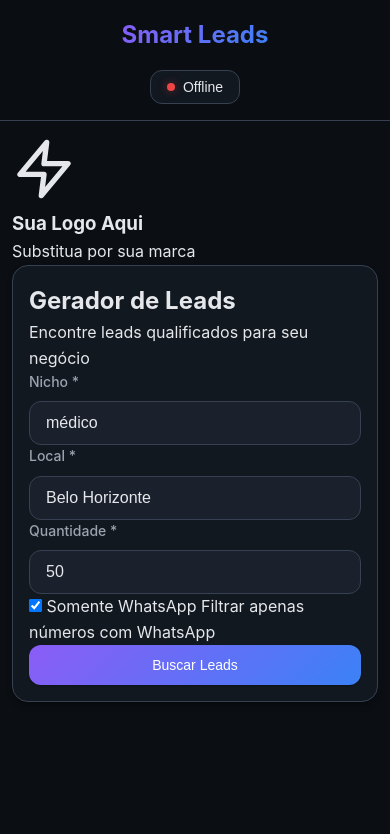
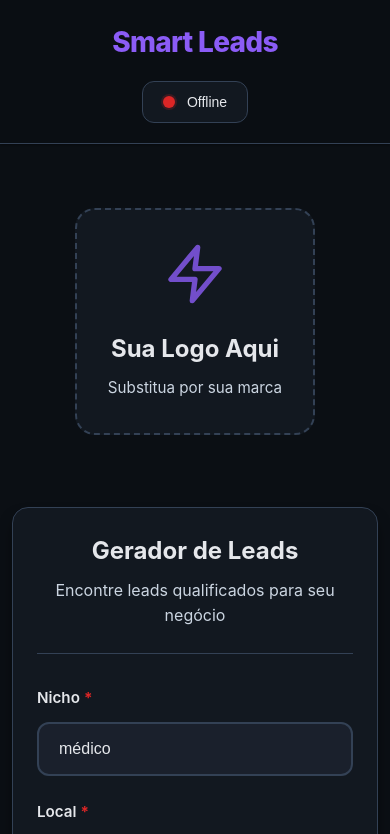
Before and after one commit to rxfxelx/CLICKLEADS_FRONTEND, a plain HTML site: page index.html in a window 390 px wide. Shown: the top 834 px of the page. Drawn offline with Linux system fonts and the light colour scheme; no server answers.

Commit message:
Update styles.css

```diff
--- a/styles.css
+++ b/styles.css
@@ -1,4 +1,4 @@
-/* Reset e base */
+/* Reset e configurações base */
 * {
   margin: 0;
   padding: 0;
@@ -6,26 +6,31 @@
 }
 
 :root {
+  /* Updated color scheme to match new specifications */
   --bg-primary: #0b0f14;
   --bg-secondary: #121820;
   --bg-tertiary: #1a202c;
+  --bg-card: #121820;
   --text-primary: #e5e7eb;
-  --text-secondary: #9ca3af;
-  --text-muted: #6b7280;
+  --text-secondary: #cbd5e1;
+  --text-muted: #64748b;
   --accent-primary: #8b5cf6;
-  --accent-secondary: #3b82f6;
-  --accent-gradient: linear-gradient(135deg, #8b5cf6 0%, #3b82f6 100%);
-  --border-color: #374151;
-  --border-hover: #4b5563;
-  --success: #10b981;
-  --error: #ef4444;
-  --warning: #f59e0b;
-  --shadow-sm: 0 1px 2px 0 rgba(0, 0, 0, 0.3);
-  --shadow-md: 0 4px 6px -1px rgba(0, 0, 0, 0.4);
-  --shadow-lg: 0 10px 15px -3px rgba(0, 0, 0, 0.5);
+  --accent-secondary: #7c3aed;
+  --accent-light: #a78bfa;
+  --accent-hover: #6d28d9;
+  --border-color: #334155;
+  --border-hover: #475569;
+  --success: #059669;
+  --error: #dc2626;
+  --warning: #d97706;
+  --shadow-sm: 0 1px 2px 0 rgba(0, 0, 0, 0.4);
+  --shadow-md: 0 4px 6px -1px rgba(0, 0, 0, 0.5);
+  --shadow-lg: 0 10px 15px -3px rgba(0, 0, 0, 0.6);
+  --shadow-xl: 0 20px 25px -5px rgba(0, 0, 0, 0.7);
   --radius: 12px;
   --radius-lg: 16px;
-  --transition: all 0.2s cubic-bezier(0.4, 0, 0.2, 1);
+  --radius-xl: 20px;
+  --transition: all 0.3s cubic-bezier(0.4, 0, 0.2, 1);
 }
 
 body {
@@ -34,12 +39,14 @@ body {
   color: var(--text-primary);
   line-height: 1.6;
   min-height: 100vh;
+  -webkit-font-smoothing: antialiased;
+  -moz-osx-font-smoothing: grayscale;
 }
 
 .container {
   max-width: 1200px;
   margin: 0 auto;
-  padding: 0 1rem;
+  padding: 0 1.5rem;
 }
 
 /* Header */
@@ -47,10 +54,11 @@ body {
   position: sticky;
   top: 0;
   background: rgba(11, 15, 20, 0.95);
-  backdrop-filter: blur(10px);
+  backdrop-filter: blur(20px);
   border-bottom: 1px solid var(--border-color);
-  padding: 1rem 0;
+  padding: 1.25rem 0;
   z-index: 100;
+  box-shadow: var(--shadow-sm);
 }
 
 .header .container {
@@ -60,36 +68,35 @@ body {
 }
 
 .logo {
-  font-size: 1.75rem;
-  font-weight: 700;
-  background: var(--accent-gradient);
-  -webkit-background-clip: text;
-  -webkit-text-fill-color: transparent;
-  background-clip: text;
+  font-size: 2rem;
+  font-weight: 800;
+  color: var(--accent-primary);
+  letter-spacing: -0.025em;
 }
 
 .status-btn {
   display: flex;
   align-items: center;
-  gap: 0.5rem;
+  gap: 0.75rem;
   background: var(--bg-secondary);
   border: 1px solid var(--border-color);
   color: var(--text-primary);
-  padding: 0.5rem 1rem;
+  padding: 0.75rem 1.25rem;
   border-radius: var(--radius);
   cursor: pointer;
   transition: var(--transition);
   font-size: 0.875rem;
+  font-weight: 500;
 }
 
 .status-btn:hover {
   border-color: var(--border-hover);
-  transform: translateY(-1px);
+  background: var(--bg-tertiary);
 }
 
 .status-indicator {
-  width: 8px;
-  height: 8px;
+  width: 0.75rem;
+  height: 0.75rem;
   border-radius: 50%;
   background: var(--text-muted);
   transition: var(--transition);
@@ -97,100 +104,244 @@ body {
 
 .status-indicator.online {
   background: var(--success);
-  box-shadow: 0 0 8px rgba(16, 185, 129, 0.4);
+  box-shadow: 0 0 0 2px rgba(5, 150, 105, 0.2);
 }
 
 .status-indicator.offline {
   background: var(--error);
-  box-shadow: 0 0 8px rgba(239, 68, 68, 0.4);
+  box-shadow: 0 0 0 2px rgba(220, 38, 38, 0.2);
 }
 
-/* Main */
+/* Main content */
 .main {
-  padding: 2rem 0;
+  padding: 3rem 0;
+  min-height: calc(100vh - 100px);
+}
+
+/* Enhanced logo section with professional styling and better positioning */
+.logo-section {
+  display: flex;
+  justify-content: center;
+  margin-bottom: 4rem;
+  padding: 3rem 0;
+}
+
+.company-logo-container {
+  display: flex;
+  justify-content: center;
+  align-items: center;
+}
+
+.company-logo-placeholder {
+  display: flex;
+  flex-direction: column;
+  align-items: center;
+  gap: 1.5rem;
+  padding: 3rem 2rem;
+  background: var(--bg-card);
+  border: 2px dashed var(--border-color);
+  border-radius: var(--radius-xl);
+  transition: var(--transition);
+  min-width: 280px;
+  text-align: center;
+}
+
+.company-logo-placeholder:hover {
+  border-color: var(--accent-primary);
+  background: rgba(139, 92, 246, 0.05);
+}
+
+.logo-icon {
+  width: 80px;
+  height: 80px;
+  color: var(--accent-primary);
+  opacity: 0.8;
+}
+
+.logo-placeholder-text h3 {
+  font-size: 1.5rem;
+  font-weight: 700;
+  color: var(--text-primary);
+  margin-bottom: 0.5rem;
+}
+
+.logo-placeholder-text p {
+  color: var(--text-secondary);
+  font-size: 0.95rem;
+}
+
+/* Enhanced form section with better structure and professional styling */
+.form-section {
+  display: flex;
+  justify-content: center;
+  margin-bottom: 3rem;
+}
+
+.form-header {
+  text-align: center;
+  margin-bottom: 2rem;
+  padding-bottom: 1.5rem;
+  border-bottom: 1px solid var(--border-color);
+}
+
+.form-header h2 {
+  font-size: 1.75rem;
+  font-weight: 700;
+  color: var(--text-primary);
+  margin-bottom: 0.5rem;
+}
+
+.form-header p {
+  color: var(--text-secondary);
+  font-size: 1rem;
 }
 
 /* Cards */
 .card {
-  background: var(--bg-secondary);
+  background: var(--bg-card);
   border: 1px solid var(--border-color);
   border-radius: var(--radius-lg);
-  padding: 1.5rem;
-  box-shadow: var(--shadow-md);
+  padding: 2.5rem;
+  box-shadow: var(--shadow-lg);
   transition: var(--transition);
+  backdrop-filter: blur(10px);
 }
 
 .card:hover {
   border-color: var(--border-hover);
-  box-shadow: var(--shadow-lg);
+  box-shadow: var(--shadow-xl);
+  transform: translateY(-1px);
 }
 
 .form-card {
-  margin-bottom: 2rem;
+  max-width: 500px;
+  width: 100%;
 }
 
-/* Form */
-.form-grid {
-  display: grid;
-  grid-template-columns: repeat(auto-fit, minmax(200px, 1fr));
-  gap: 1.5rem;
-  align-items: end;
+/* Improved form styling with better spacing and visual hierarchy */
+.form-container {
+  display: flex;
+  flex-direction: column;
+  gap: 2rem;
 }
 
 .form-group {
   display: flex;
   flex-direction: column;
-  gap: 0.5rem;
+  gap: 0.75rem;
 }
 
 .form-label {
-  font-size: 0.875rem;
-  font-weight: 500;
-  color: var(--text-secondary);
+  display: flex;
+  align-items: center;
+  gap: 0.25rem;
+  font-size: 0.95rem;
+  font-weight: 600;
+  color: var(--text-primary);
+}
+
+.label-text {
+  color: var(--text-primary);
+}
+
+.label-required {
+  color: var(--error);
+  font-weight: 700;
 }
 
 .form-input {
   background: var(--bg-tertiary);
-  border: 1px solid var(--border-color);
+  border: 2px solid var(--border-color);
   color: var(--text-primary);
-  padding: 0.75rem 1rem;
+  padding: 1.25rem 1.5rem;
   border-radius: var(--radius);
   font-size: 1rem;
   transition: var(--transition);
+  width: 100%;
+  font-weight: 500;
 }
 
 .form-input:focus {
   outline: none;
   border-color: var(--accent-primary);
-  box-shadow: 0 0 0 3px rgba(139, 92, 246, 0.1);
+  background: var(--bg-secondary);
+  box-shadow: 0 0 0 4px rgba(139, 92, 246, 0.1);
+  transform: translateY(-1px);
 }
 
 .form-input::placeholder {
   color: var(--text-muted);
+  font-weight: 400;
+}
+
+/* Added checkbox styling for WhatsApp option */
+.checkbox-group {
+  display: flex;
+  align-items: flex-start;
+  gap: 1rem;
+  padding: 1rem;
+  background: var(--bg-tertiary);
+  border: 2px solid var(--border-color);
+  border-radius: var(--radius);
+  transition: var(--transition);
+}
+
+.checkbox-group:hover {
+  border-color: var(--border-hover);
+}
+
+.form-checkbox {
+  width: 1.25rem;
+  height: 1.25rem;
+  accent-color: var(--accent-primary);
+  cursor: pointer;
+  margin-top: 0.125rem;
+}
+
+.checkbox-label {
+  display: flex;
+  flex-direction: column;
+  gap: 0.25rem;
+  cursor: pointer;
+  flex: 1;
+}
+
+.checkbox-text {
+  font-size: 1rem;
+  font-weight: 600;
+  color: var(--text-primary);
+}
+
+.checkbox-description {
+  font-size: 0.875rem;
+  color: var(--text-secondary);
 }
 
 .form-actions {
   display: flex;
+  flex-direction: column;
   gap: 1rem;
-  align-items: center;
+  margin-top: 1.5rem;
 }
 
-/* Buttons */
+/* Enhanced button styling with solid colors */
 .btn {
   position: relative;
   display: inline-flex;
   align-items: center;
   justify-content: center;
-  gap: 0.5rem;
-  padding: 0.75rem 1.5rem;
+  gap: 0.75rem;
+  padding: 1.25rem 2rem;
   border: none;
   border-radius: var(--radius);
-  font-size: 0.875rem;
-  font-weight: 500;
+  font-size: 1.1rem;
+  font-weight: 600;
   cursor: pointer;
   transition: var(--transition);
   text-decoration: none;
   overflow: hidden;
+  width: 100%;
+  letter-spacing: 0.025em;
 }
 
 .btn:disabled {
@@ -199,54 +350,63 @@ body {
 }
 
 .btn-primary {
-  background: var(--accent-gradient);
+  background: var(--accent-primary);
   color: white;
-  box-shadow: var(--shadow-sm);
+  box-shadow: var(--shadow-md);
+  border: 2px solid var(--accent-primary);
 }
 
 .btn-primary:hover:not(:disabled) {
+  background: var(--accent-hover);
+  border-color: var(--accent-hover);
   transform: translateY(-2px);
-  box-shadow: var(--shadow-md);
+  box-shadow: var(--shadow-lg);
 }
 
 .btn-secondary {
   background: var(--bg-tertiary);
   color: var(--text-primary);
-  border: 1px solid var(--border-color);
+  border: 2px solid var(--border-color);
 }
 
 .btn-secondary:hover:not(:disabled) {
   border-color: var(--border-hover);
   background: var(--bg-secondary);
+  transform: translateY(-1px);
 }
 
 .btn-success {
   background: var(--success);
   color: white;
-  box-shadow: var(--shadow-sm);
+  box-shadow: var(--shadow-md);
+  border: 2px solid var(--success);
 }
 
 .btn-success:hover:not(:disabled) {
+  background: #047857;
+  border-color: #047857;
   transform: translateY(-2px);
-  box-shadow: var(--shadow-md);
+  box-shadow: var(--shadow-lg);
+}
+
+/* Loading state */
+.btn.loading .btn-text {
+  opacity: 0;
 }
 
 .btn-spinner {
-  width: 16px;
-  height: 16px;
+  position: absolute;
+  width: 1.25rem;
+  height: 1.25rem;
   border: 2px solid transparent;
   border-top: 2px solid currentColor;
   border-radius: 50%;
   animation: spin 1s linear infinite;
-  display: none;
-}
-
-.btn.loading .btn-text {
   opacity: 0;
 }
 
 .btn.loading .btn-spinner {
-  display: block;
+  opacity: 1;
 }
 
 @keyframes spin {
@@ -255,7 +415,7 @@ body {
   }
 }
 
-/* Progress */
+/* Progress section */
 .progress-section {
   margin-bottom: 2rem;
 }
@@ -264,44 +424,76 @@ body {
   display: flex;
   justify-content: space-between;
   align-items: center;
+  margin-bottom: 1.5rem;
+  gap: 1rem;
+}
+
+.progress-text {
+  font-size: 1.1rem;
+  font-weight: 600;
+  color: var(--text-primary);
+}
+
+.progress-bar-container {
+  width: 100%;
+  height: 0.75rem;
+  background: var(--bg-tertiary);
+  border-radius: var(--radius);
+  overflow: hidden;
   margin-bottom: 1rem;
 }
 
-.progress-text {
-  font-size: 0.875rem;
-  color: var(--text-secondary);
-  font-weight: 500;
+.progress-bar {
+  height: 100%;
+  background: linear-gradient(90deg, var(--accent-primary), var(--accent-light));
+  border-radius: var(--radius);
+  transition: width 0.3s ease;
+  width: 0%;
 }
 
-.progress-bar-container {
-  background: var(--bg-tertiary);
+/* Added exhausted warning styling */
+.exhausted-warning {
+  display: flex;
+  align-items: center;
+  gap: 1rem;
+  padding: 1rem;
+  background: rgba(217, 119, 6, 0.1);
+  border: 1px solid var(--warning);
   border-radius: var(--radius);
-  height: 8px;
-  overflow: hidden;
+  margin-top: 1rem;
 }
 
-.progress-bar {
-  background: var(--accent-gradient);
-  height: 100%;
-  width: 0%;
-  transition: width 0.3s ease;
-  border-radius: var(--radius);
+.warning-icon {
+  font-size: 1.5rem;
+  flex-shrink: 0;
 }
 
-/* Table */
+.warning-text {
+  color: var(--text-primary);
+  font-size: 0.95rem;
+  line-height: 1.5;
+}
+
+.warning-text strong {
+  color: var(--warning);
+}
+
+/* Results section */
 .results-section {
   margin-bottom: 2rem;
 }
 
 .table-container {
-  overflow-x: auto;
+  max-height: 400px;
+  overflow-y: auto;
   border-radius: var(--radius);
+  border: 1px solid var(--border-color);
 }
 
 .results-table {
   width: 100%;
   border-collapse: collapse;
-  font-size: 0.875rem;
+  background: var(--bg-secondary);
 }
 
 .results-table thead {
@@ -312,21 +504,20 @@ body {
 }
 
 .results-table th {
+  padding: 1rem 1.5rem;
   text-align: left;
-  padding: 1rem;
   font-weight: 600;
-  color: var(--text-secondary);
-  border-bottom: 1px solid var(--border-color);
+  color: var(--text-primary);
+  border-bottom: 2px solid var(--border-color);
+  font-size: 0.95rem;
 }
 
 .results-table td {
-  padding: 0.75rem 1rem;
+  padding: 1rem 1.5rem;
   border-bottom: 1px solid var(--border-color);
-  color: var(--text-primary);
-}
-
-.results-table tbody tr {
-  transition: var(--transition);
+  color: var(--text-secondary);
+  font-family: "Courier New", monospace;
+  font-size: 0.95rem;
 }
 
 .results-table tbody tr:hover {
@@ -337,19 +528,46 @@ body {
   border-bottom: none;
 }
 
-/* Responsive */
-@media (max-width: 720px) {
-  .form-grid {
-    grid-template-columns: 1fr;
+/* Enhanced responsive design with better mobile layout */
+@media (max-width: 768px) {
+  .container {
+    padding: 0 1rem;
   }
 
-  .form-actions {
-    flex-direction: column;
-    align-items: stretch;
+  .main {
+    padding: 2rem 0;
+  }
+
+  .logo-section {
+    margin-bottom: 2.5rem;
+    padding: 2rem 0;
+  }
+
+  .company-logo-placeholder {
+    padding: 2rem 1.5rem;
+    min-width: 240px;
+  }
+
+  .logo-icon {
+    width: 64px;
+    height: 64px;
+  }
+
+  .form-header h2 {
+    font-size: 1.5rem;
+  }
+
+  .card {
+    padding: 2rem;
+  }
+
+  .form-container {
+    gap: 1.5rem;
   }
 
   .btn {
-    width: 100%;
+    padding: 1rem 1.5rem;
+    font-size: 1rem;
   }
 
   .progress-info {
@@ -364,7 +582,17 @@ body {
   }
 
   .logo {
-    font-size: 1.5rem;
+    font-size: 1.75rem;
+  }
+
+  .checkbox-group {
+    padding: 0.75rem;
+  }
+
+  .exhausted-warning {
+    flex-direction: column;
+    text-align: center;
+    gap: 0.75rem;
   }
 }
 
@@ -374,43 +602,20 @@ body {
   }
 
   .card {
-    padding: 1rem;
+    padding: 1.5rem;
   }
 
-  .main {
-    padding: 1rem 0;
+  .form-input {
+    padding: 1rem 1.25rem;
+  }
+
+  .btn {
+    padding: 0.875rem 1.25rem;
+  }
+
+  .results-table th,
+  .results-table td {
+    padding: 0.75rem 1rem;
+    font-size: 0.875rem;
   }
 }
-
-/* Animations */
-@keyframes fadeIn {
-  from {
-    opacity: 0;
-    transform: translateY(10px);
-  }
-  to {
-    opacity: 1;
-    transform: translateY(0);
-  }
-}
-
-.card {
-  animation: fadeIn 0.3s ease;
-}
-
-/* Accessibility */
-@media (prefers-reduced-motion: reduce) {
-  * {
-    animation-duration: 0.01ms !important;
-    animation-iteration-count: 1 !important;
-    transition-duration: 0.01ms !important;
-  }
-}
-
-/* Focus styles */
-.btn:focus-visible,
-.form-input:focus-visible,
-.status-btn:focus-visible {
-  outline: 2px solid var(--accent-primary);
-  outline-offset: 2px;
-}
```
